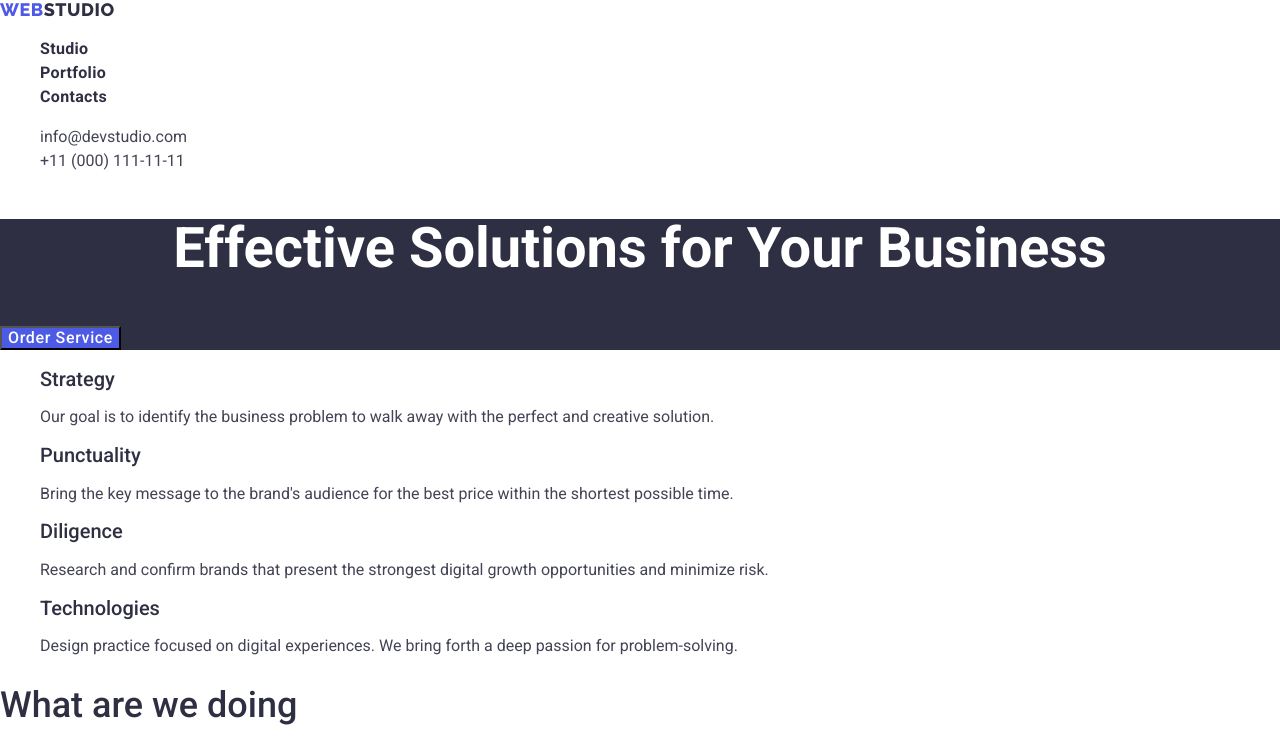
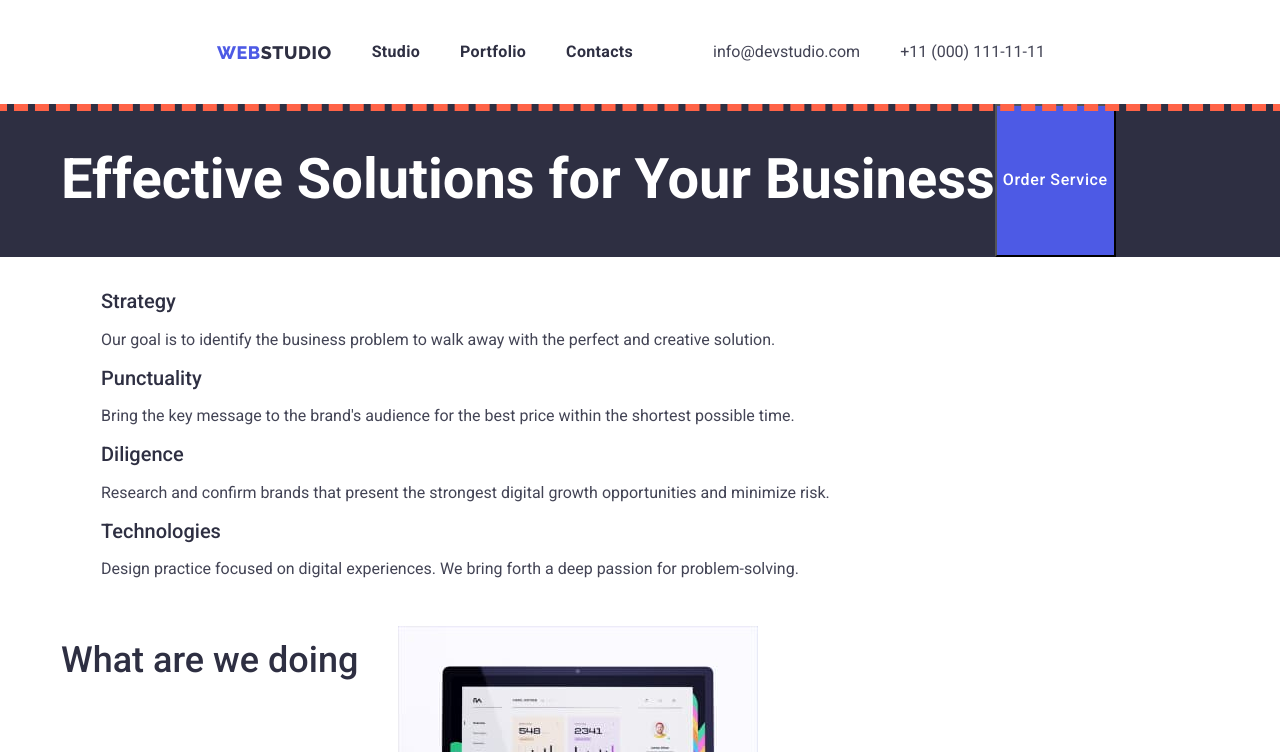
Before and after one commit to Andrii051997/goit-markup-hw-03, a plain HTML site: page index.html in a window 1280 px wide. Shown: the top 752 px of the page. Drawn offline with nearby package versions, Linux system fonts and the light colour scheme.

Commit message:
make header

```diff
--- a/css/styles.css
+++ b/css/styles.css
@@ -28,7 +28,40 @@ body {
 
 .ul {
   margin: 0;
-  padding-left: 0;
+  padding: 0;
+}
+
+img {
+  display: block;
+  max-width: 100%;
+  height: auto;
+}
+
+.container {
+  width: 1158px;
+  margin: 0 auto;
+  display: flex;
+}
+
+.header {
+  display: flex;
+  padding-top: 24px;
+  padding-bottom: 24px;
+  justify-content: flex-end;
+  outline: 7px dashed tomato;
+}
+
+.section {
+}
+
+.header-nav {
+  font-weight: 700;
+  font-size: 16px;
+  line-height: 1.5;
+  color: var(--general-font);
+  text-decoration: none;
+  display: flex;
+  align-items: center;
 }
 
 .header-logo {
@@ -39,6 +72,8 @@ body {
   color: var(--dark-blue);
   text-decoration: none;
   letter-spacing: 0.03em;
+  display: block;
+  padding-left: 156px;
 }
 
 .header-logo-studio {
@@ -49,20 +84,17 @@ body {
   color: var(--general-font);
 }
 
-.header-nav {
-  font-weight: 700;
-  font-size: 16px;
-  line-height: 1.5;
-  color: var(--general-font);
-  text-decoration: none;
-}
-
 .header-nav-list {
   font-weight: 700;
   font-size: 16px;
   line-height: 1.5;
   color: var(--general-font);
   letter-spacing: 0.02em;
+  padding-right: 40px;
+}
+
+.header-nav-item {
+  display: flex;
 }
 
 .header-link {
@@ -78,22 +110,29 @@ body {
   color: var(--color-ocean);
 }
 
-.header-contacts-list {
+.header-contacts {
+  display: flex;
+}
+
+.header-contacts {
   line-height: calc(24 / 16);
   text-decoration: none;
   color: var(--color-slate);
+  display: flex;
 }
 
 .header-contacts-tel {
+  color: var(--color-slate);
+  text-decoration: none;
+  line-height: calc(24 / 16);
+  padding-right: 156px;
+}
+
+.header-contacts-email {
   line-height: calc(24 / 16);
   color: var(--color-slate);
   text-decoration: none;
-}
-
-.header-contacts-email {
-  color: var(--color-slate);
-  text-decoration: none;
-  line-height: calc(24 / 16);
+  padding-right: 40px;
 }
 
 .header-contacts-tel:hover,
--- a/index.html
+++ b/index.html
@@ -22,11 +22,11 @@
   </head>
   <body>
     <header class="header">
+      <div class="container">
+        <nav class="header-nav">
           <a href="./index.html" class="header-logo"
             >Web<span class="header-logo-studio">Studio</span>
           </a>
-
-      <nav class="header-nav">
           <ul class="header-nav-item list">
             <li class="header-nav-list">
               <a class="header-link" href="./index.html">Studio</a>
@@ -42,30 +42,34 @@
 
         <ul class="header-contacts list">
           <li>
-          <a class="header-contacts-tel" href="mailto:info@devstudio.com"
+            <a class="header-contacts-email" href="mailto:info@devstudio.com"
               >info@devstudio.com</a
             >
           </li>
           <li>
-          <a class="header-contacts-email" href="tel:+11(000)1111111"
+            <a class="header-contacts-tel" href="tel:+11(000)1111111"
               >+11 (000) 111-11-11</a
             >
           </li>
         </ul>
+      </div>
     </header>
     <main>
-      <section class="hero">
+      <section class="hero section">
+        <div class="container">
           <h1 class="hero-title">Effective Solutions for Your Business</h1>
           <button class="hero-btn" type="button">Order Service</button>
+        </div>
       </section>
       <!--організація роботи-->
-      <section class="about-work">
+      <section class="about-work section">
+        <div class="container">
           <ul class="list-work list">
             <li>
               <h2 class="title-work">Strategy</h2>
               <p class="title-description">
-              Our goal is to identify the business problem to walk away with the
-              perfect and creative solution.
+                Our goal is to identify the business problem to walk away with
+                the perfect and creative solution.
               </p>
             </li>
             <li>
@@ -90,8 +94,10 @@
               </p>
             </li>
           </ul>
+        </div>
       </section>
-      <section>
+      <section class="section">
+        <div class="container">
           <h2 class="screen">What are we doing</h2>
           <ul class="list">
             <li>
@@ -119,8 +125,10 @@
               />
             </li>
           </ul>
+        </div>
       </section>
-      <section class="team">
+      <section class="team section">
+        <div class="container">
           <h2 class="title-team">Our Team</h2>
           <ul class="list">
             <li class="team-list">
@@ -166,17 +174,20 @@
               <p class="position-team">UI Designer</p>
             </li>
           </ul>
+        </div>
       </section>
     </main>
 
     <footer class="footer">
+      <div class="container">
         <a class="footer-logo" href="./index.html"
           >Web<span class="footer-logo-studio">Studio</span>
         </a>
         <p class="footer-text">
-        Increase the flow of customers and sales for your business with digital
-        marketing & growth solutions.
+          Increase the flow of customers and sales for your business with
+          digital marketing & growth solutions.
         </p>
+      </div>
     </footer>
   </body>
 </html>
```
Also changed, not shown: portfolio.html (+66 -14 lines). Lines whose indentation alone changed are shown as unchanged.
